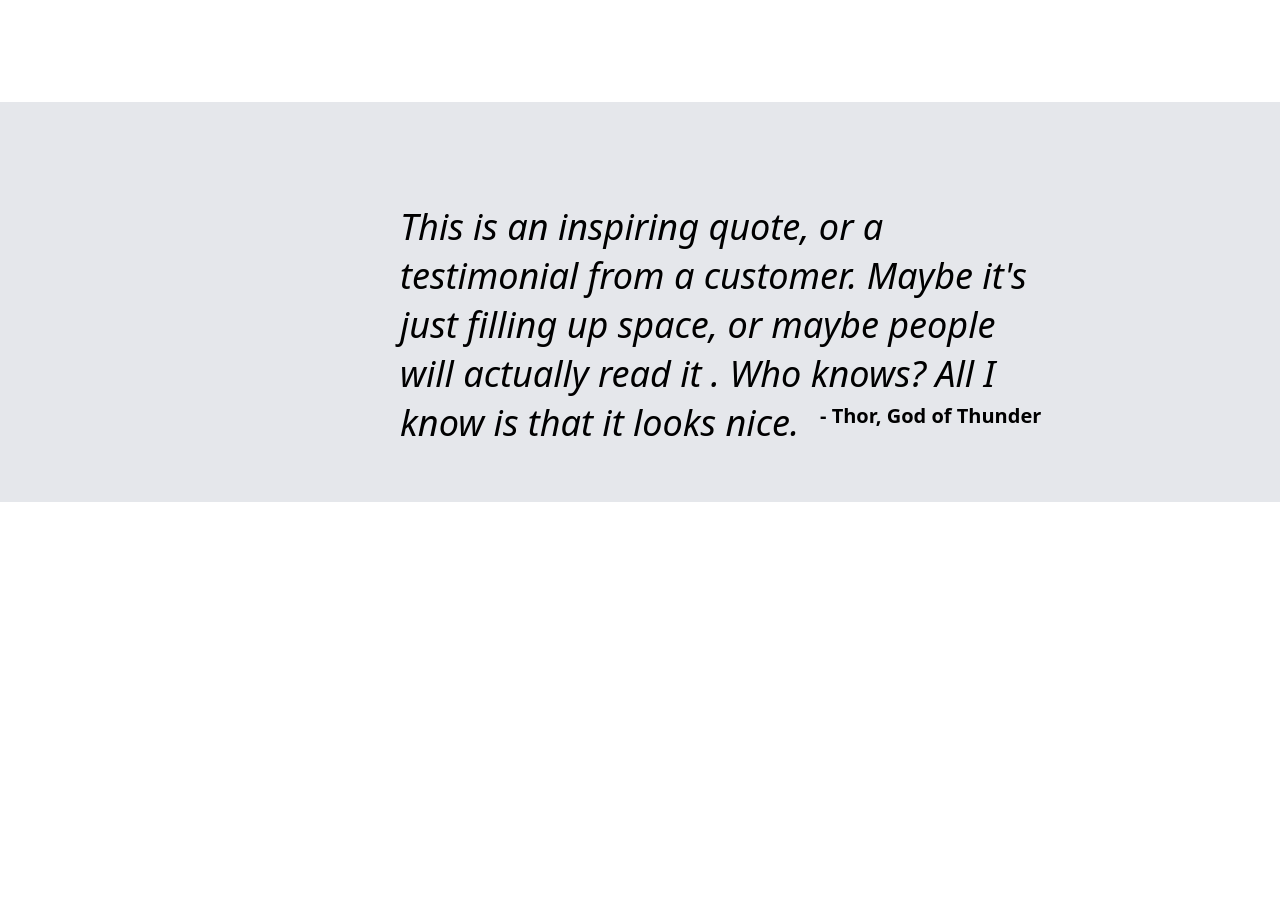
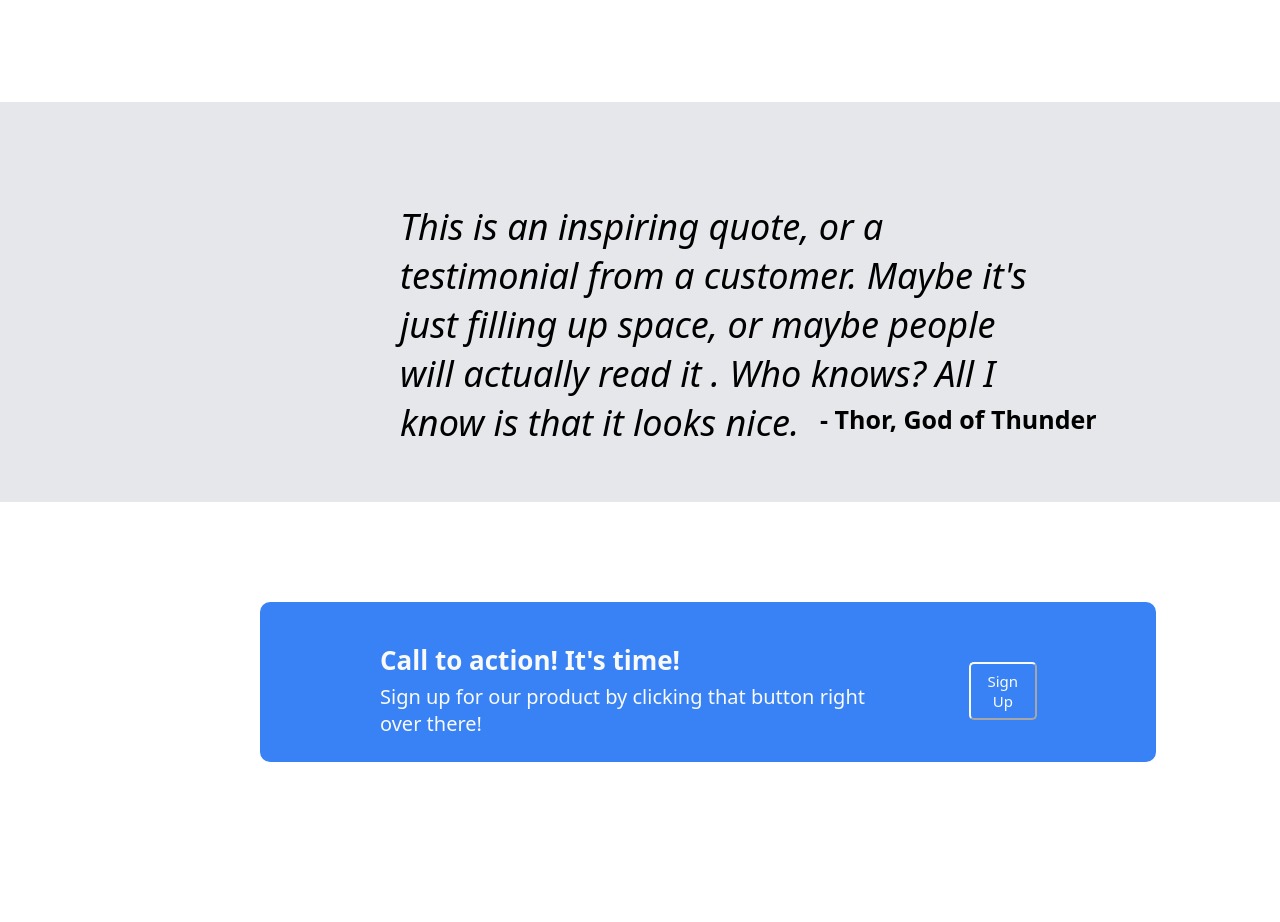
Before and after one commit to 420MORGANJASON/odin-landingpage, a plain HTML site: page index.html in a window 1280 px wide. Shown: the part 1078-2000 px from the top of the page. Before the commit the page ends 1580 px from the top, so only its background shows below. Drawn offline with Linux system fonts and the light colour scheme.

Commit message:
Create signup section

```diff
--- a/index.html
+++ b/index.html
@@ -90,5 +90,16 @@
         <strong class="bold-quote">- Thor, God of Thunder</strong>
       </div>
     </section>
+    <section class="signup-section">
+      <div class="signup-card">
+        <div class="signup-text">
+          <h4>Call to action! It's time!</h4>
+          <p class="signup-paragraph">Sign up for our product by clicking that button right over there!</p>
+        </div>
+        <div class="signup-button">
+          <button class="signup-btn">Sign Up</button>
+        </div>
+      </div>
+    </section>
   </body>
 </html>
--- a/styles.css
+++ b/styles.css
@@ -122,5 +122,50 @@ h3{
     position: absolute;
     margin-left: 50%;
     margin-top: 300px;
+    font-size: 25px;
+}
+.signup-section{
+    height: 40vh;
+}
+.signup-card{
+    display: flex;
+    background-color: #3882f6;
+    width: 70%;
+    height: 20vh;
+    margin-left: 260px;
+    margin-top: 100px;
+    border-radius: 10px;
+    gap: 3rem;
+}
+.signup-text{
+    margin-top: 40px;
+    margin-left: 120px;
+}
+h4{
+    font-size: 26px;
+    font-family: system-ui, -apple-system, BlinkMacSystemFont, 'Segoe UI', Roboto, Oxygen, Ubuntu, Cantarell, 'Open Sans', 'Helvetica Neue', sans-serif;
+    font-weight: 700;
+    color: #f9faf8;
+
+}
+.signup-paragraph{
     font-size: 20px;
+    width: 100%;
+    margin-top: 5px;
+    color: #f9faf8;
+
 }
+.signup-button{
+    width: 30%;
+}
+.signup-btn{
+    background-color: #3882f6;
+    font-size: 15px;
+    color: #f9faf8;
+    margin-top: 60px;
+    margin-left: 40px;
+    width: 30%;
+    padding: 7px;
+    border-color: #f9faf8;
+    border-radius: 5px;
+}
```
